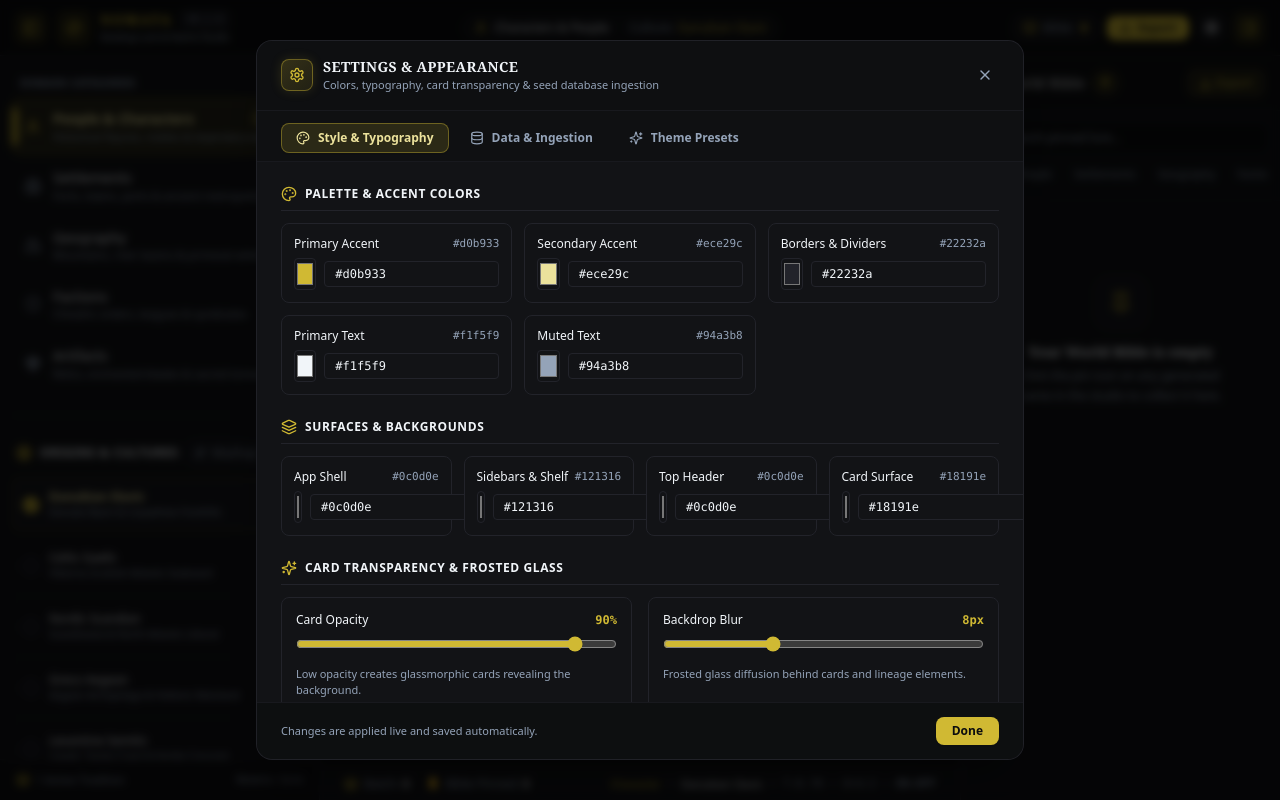
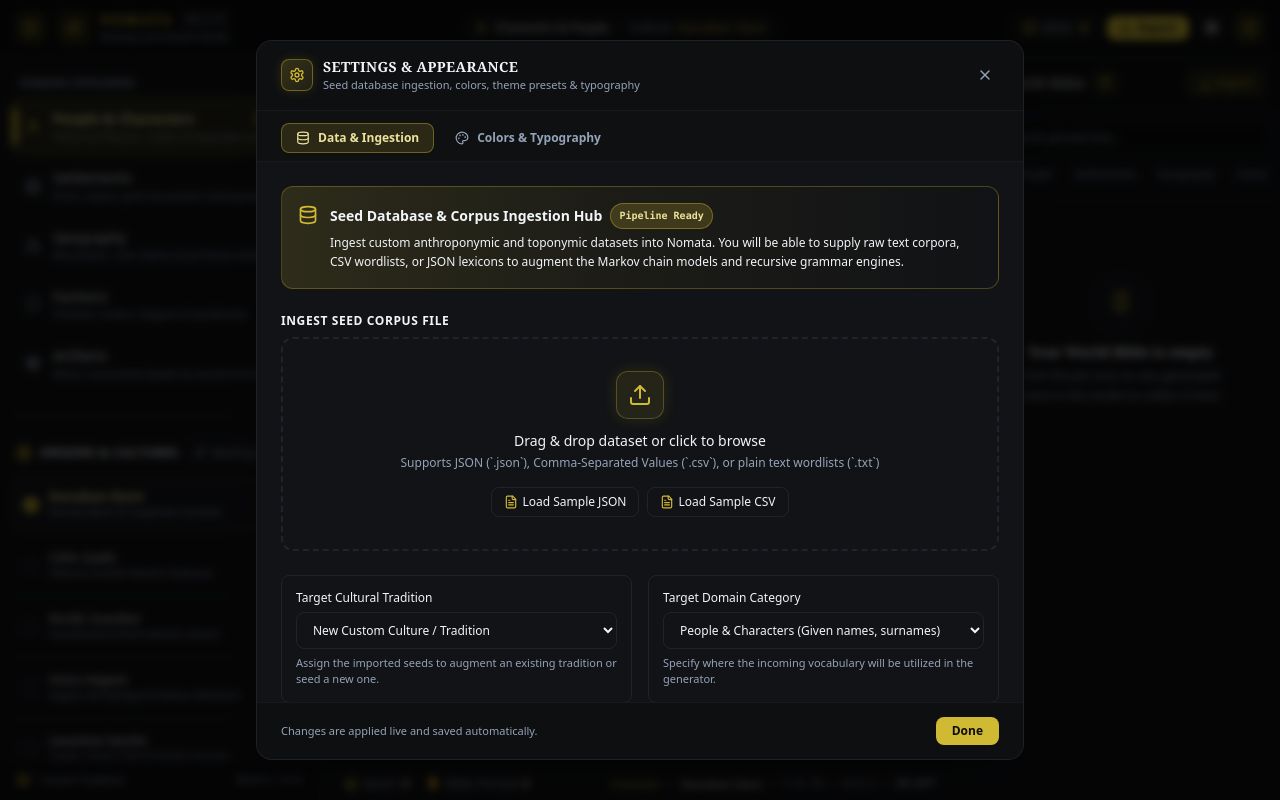
Before and after one commit to zeno-taipu/Nomata-Name-Generator, a React (Vite) app: page / in a window 1280 px wide. Both pictures are taken after a click on the button 1211 px from the left and 27 px from the top of the page. Built offline with nearby package versions, Linux system fonts and the light colour scheme.

Commit message:
refactor: reorder settings tabs to import then colors/typography, nesting premade themes as a sub-section

```diff
--- a/src/components/settings/SettingsModal.tsx
+++ b/src/components/settings/SettingsModal.tsx
@@ -1,11 +1,10 @@
 import React, { useState, useEffect } from 'react';
-import { Settings, Palette, Database, Sparkles, X } from 'lucide-react';
+import { Settings, Palette, Database, X } from 'lucide-react';
 import { StyleTab } from './StyleTab';
 import { DataImportTab } from './DataImportTab';
-import { PresetsTab } from './PresetsTab';
 import { cn } from '../../utils/cn';
 
-export type SettingsTabId = 'style' | 'import' | 'presets';
+export type SettingsTabId = 'import' | 'style' | 'presets';
 
 export interface SettingsModalProps {
   isOpen: boolean;
@@ -16,14 +15,16 @@
 export const SettingsModal: React.FC<SettingsModalProps> = ({
   isOpen,
   onClose,
-  initialTab = 'style',
+  initialTab = 'import',
 }) => {
-  const [activeTab, setActiveTab] = useState<SettingsTabId>(initialTab);
+  const [activeTab, setActiveTab] = useState<SettingsTabId>(
+    initialTab === 'presets' ? 'style' : initialTab
+  );
 
   // Synchronize initialTab if provided when opened
   useEffect(() => {
     if (isOpen) {
-      setActiveTab(initialTab);
+      setActiveTab(initialTab === 'presets' ? 'style' : initialTab);
     }
   }, [isOpen, initialTab]);
 
@@ -69,7 +70,7 @@
                 Settings & Appearance
               </h2>
               <p className="text-[11px] text-slate-400">
-                Colors, typography, card transparency & seed database ingestion
+                Seed database ingestion, colors, theme presets & typography
               </p>
             </div>
           </div>
@@ -85,23 +86,8 @@
           </button>
         </div>
 
-        {/* Tab Navigation Bar */}
+        {/* Tab Navigation Bar: 1. Data & Ingestion, 2. Colors & Typography */}
         <div className="flex items-center gap-1.5 px-6 pt-3 pb-2 border-b border-charcoal-800 bg-charcoal-950/40 shrink-0">
-          <button
-            type="button"
-            data-testid="tab-style"
-            onClick={() => setActiveTab('style')}
-            className={cn(
-              'flex items-center gap-2 px-3.5 py-1.5 rounded-lg text-xs font-semibold transition-all',
-              activeTab === 'style'
-                ? 'bg-gold-500/15 text-gold-300 border border-gold-500/40 shadow-sm'
-                : 'text-slate-400 hover:text-slate-200 hover:bg-charcoal-800 border border-transparent'
-            )}
-          >
-            <Palette className="w-3.5 h-3.5" />
-            <span>Style & Typography</span>
-          </button>
-
           <button
             type="button"
             data-testid="tab-import"
@@ -119,25 +105,24 @@
 
           <button
             type="button"
-            data-testid="tab-presets"
-            onClick={() => setActiveTab('presets')}
+            data-testid="tab-style"
+            onClick={() => setActiveTab('style')}
             className={cn(
               'flex items-center gap-2 px-3.5 py-1.5 rounded-lg text-xs font-semibold transition-all',
-              activeTab === 'presets'
+              activeTab === 'style' || activeTab === 'presets'
                 ? 'bg-gold-500/15 text-gold-300 border border-gold-500/40 shadow-sm'
                 : 'text-slate-400 hover:text-slate-200 hover:bg-charcoal-800 border border-transparent'
             )}
           >
-            <Sparkles className="w-3.5 h-3.5" />
-            <span>Theme Presets</span>
+            <Palette className="w-3.5 h-3.5" />
+            <span>Colors & Typography</span>
           </button>
         </div>
 
         {/* Scrollable Tab Content Area */}
         <div className="flex-1 overflow-y-auto p-6 scrollbar-thin scrollbar-thumb-charcoal-700">
-          {activeTab === 'style' && <StyleTab />}
           {activeTab === 'import' && <DataImportTab />}
-          {activeTab === 'presets' && <PresetsTab />}
+          {(activeTab === 'style' || activeTab === 'presets') && <StyleTab />}
         </div>
 
         {/* Footer Actions */}
--- a/src/components/settings/StyleTab.tsx
+++ b/src/components/settings/StyleTab.tsx
@@ -1,11 +1,13 @@
 import React from 'react';
-import { Palette, Type, Sliders, Layers, Sparkles } from 'lucide-react';
+import { Palette, Type, Sliders, Layers, Sparkles, RotateCcw, Check } from 'lucide-react';
 import { useNominaStore } from '../../store/useNominaStore';
-import { FONT_FAMILY_OPTIONS } from '../../theme/themeConfig';
+import { FONT_FAMILY_OPTIONS, THEME_PRESETS, type ThemePreset } from '../../theme/themeConfig';
 
 export const StyleTab: React.FC = () => {
   const themeSettings = useNominaStore((s) => s.themeSettings);
   const updateThemeSettings = useNominaStore((s) => s.updateThemeSettings);
+  const applyPresetTheme = useNominaStore((s) => s.applyPresetTheme);
+  const resetThemeSettings = useNominaStore((s) => s.resetThemeSettings);
 
   const handleColorChange = (key: keyof typeof themeSettings, value: string) => {
     updateThemeSettings({ [key]: value });
@@ -17,7 +19,107 @@
 
   return (
     <div className="space-y-6 text-slate-200">
-      {/* SECTION 1: Accent Colors & Text */}
+      {/* SUB-SECTION 1: Curated Theme Presets */}
+      <div className="space-y-3" data-testid="style-presets-subsection">
+        <div className="flex items-center justify-between border-b border-charcoal-750 pb-2">
+          <div className="flex items-center gap-2">
+            <Sparkles className="w-4 h-4 text-gold-400" />
+            <h3 className="text-xs font-semibold uppercase tracking-wider text-slate-300">
+              Curated Theme Presets
+            </h3>
+          </div>
+
+          <button
+            type="button"
+            data-testid="reset-theme-button"
+            onClick={() => resetThemeSettings()}
+            className="flex items-center gap-1.5 px-3 py-1.5 rounded-lg text-xs font-semibold text-slate-300 hover:text-amber-400 bg-charcoal-850 hover:bg-charcoal-800 border border-charcoal-700 hover:border-amber-500/40 transition-colors shadow-sm"
+            title="Reset all colors, backgrounds, opacity, and typography to defaults"
+          >
+            <RotateCcw className="w-3.5 h-3.5" />
+            <span>Reset to Defaults</span>
+          </button>
+        </div>
+
+        <p className="text-xs text-slate-400">
+          Select a tailored palette or fine-tune individual colors, surfaces, and typography below.
+        </p>
+
+        <div className="grid grid-cols-1 sm:grid-cols-2 lg:grid-cols-3 gap-3">
+          {THEME_PRESETS.map((preset: ThemePreset) => {
+            const isActive =
+              themeSettings.primaryAccent.toLowerCase() ===
+                (preset.settings.primaryAccent || '').toLowerCase() &&
+              themeSettings.bgApp.toLowerCase() ===
+                (preset.settings.bgApp || '').toLowerCase();
+
+            return (
+              <div
+                key={preset.id}
+                data-testid={`preset-card-${preset.id}`}
+                className={`p-3.5 rounded-xl border transition-all flex flex-col justify-between ${
+                  isActive
+                    ? 'bg-charcoal-850 border-gold-500/60 shadow-[0_0_15px_rgba(208,185,51,0.15)] ring-1 ring-gold-500/40'
+                    : 'bg-charcoal-850/80 border-charcoal-750 hover:border-charcoal-600 hover:bg-charcoal-800'
+                }`}
+              >
+                <div>
+                  <div className="flex items-center justify-between mb-1.5">
+                    <div className="flex items-center gap-1.5">
+                      <span className="font-semibold text-xs text-slate-100">{preset.name}</span>
+                      {isActive && (
+                        <span className="flex items-center gap-0.5 px-1.5 py-0.5 rounded-full text-[9px] font-semibold bg-gold-500/20 text-gold-300 border border-gold-500/30">
+                          <Check className="w-2.5 h-2.5" />
+                          Active
+                        </span>
+                      )}
+                    </div>
+
+                    {/* Color Swatch Dots */}
+                    <div className="flex items-center gap-1 p-1 rounded-md bg-charcoal-900/80 border border-charcoal-700">
+                      <span
+                        className="w-3 h-3 rounded-full border border-black/30 shadow-sm"
+                        style={{ backgroundColor: preset.preview.bg }}
+                        title={`Backdrop: ${preset.preview.bg}`}
+                      />
+                      <span
+                        className="w-3 h-3 rounded-full border border-black/30 shadow-sm"
+                        style={{ backgroundColor: preset.preview.card }}
+                        title={`Card: ${preset.preview.card}`}
+                      />
+                      <span
+                        className="w-3 h-3 rounded-full border border-black/30 shadow-sm"
+                        style={{ backgroundColor: preset.preview.accent }}
+                        title={`Accent: ${preset.preview.accent}`}
+                      />
+                    </div>
+                  </div>
+
+                  <p className="text-[11px] text-slate-400 mb-3 leading-relaxed line-clamp-2">
+                    {preset.description}
+                  </p>
+                </div>
+
+                <button
+                  type="button"
+                  data-testid={`apply-preset-${preset.id}`}
+                  onClick={() => applyPresetTheme(preset.id)}
+                  disabled={isActive}
+                  className={`w-full py-1.5 px-2.5 rounded-lg text-xs font-semibold transition-all ${
+                    isActive
+                      ? 'bg-gold-500/10 text-gold-400 border border-gold-500/30 cursor-default'
+                      : 'bg-charcoal-900 hover:bg-gold-500/15 text-slate-200 hover:text-gold-300 border border-charcoal-700 hover:border-gold-500/40'
+                  }`}
+                >
+                  {isActive ? 'Active Palette' : 'Apply Theme'}
+                </button>
+              </div>
+            );
+          })}
+        </div>
+      </div>
+
+      {/* SECTION 2: Accent Colors & Text */}
       <div className="space-y-3">
         <div className="flex items-center gap-2 border-b border-charcoal-750 pb-2">
           <Palette className="w-4 h-4 text-gold-400" />
```
Also changed, not shown: 1 other file (tests, documents, lock files or other folders).
